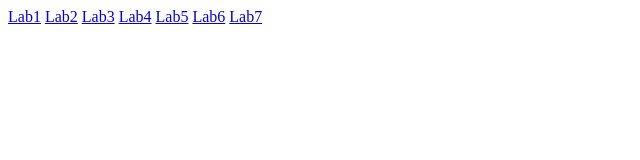
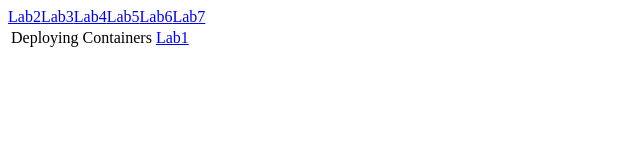
Before and after one commit to nikhilmone/workshop, a plain HTML site: page index.html in a window 1280 px wide. Shown: the whole page, without its empty margins (0-640 px from the left). Drawn offline with Linux system fonts and the light colour scheme.

Commit message:
Update index.html

```diff
--- a/index.html
+++ b/index.html
@@ -1,9 +1,16 @@
 <html>
-<a href="http://workshop-workshop.cloudapps.apac-workshop1.openshift.opentlc.com/M02L01_Lab_Demonstrate_Deploying_Container.html">Lab1</a>
+<table>
+  <tr>
+    <td> Deploying Containers</td>
+    <td>
+    <a href="M02L01_Lab_Demonstrate_Deploying_Container.html">Lab1</a>
+    </td>
+  </tr>
 <a href="http://workshop-workshop.cloudapps.apac-workshop1.openshift.opentlc.com/M03L01_Lab_Demonstrate_OpenShift_Resources.html">Lab2</a>
 <a href="http://workshop-workshop.cloudapps.apac-workshop1.openshift.opentlc.com/M03L02_Lab_Demonstrate_OpenShift_Resources_Quota.html">Lab3</a>
 <a href="http://workshop-workshop.cloudapps.apac-workshop1.openshift.opentlc.com/M03L03_Lab_Aggregated_Logging_and_Metrics.html">Lab4</a>
 <a href="http://workshop-workshop.cloudapps.apac-workshop1.openshift.opentlc.com/M03L04_Lab_Demonstrate_Using_Templates.html">Lab5</a>
 <a href="http://workshop-workshop.cloudapps.apac-workshop1.openshift.opentlc.com/M04L01_Lab_Demonstrate_Deployments.html">Lab6</a>
 <a href="http://workshop-workshop.cloudapps.apac-workshop1.openshift.opentlc.com/M04L02_Lab_OpenShift_Pipelines_Integration.html">Lab7</a>
+</table>
 </html>
```
